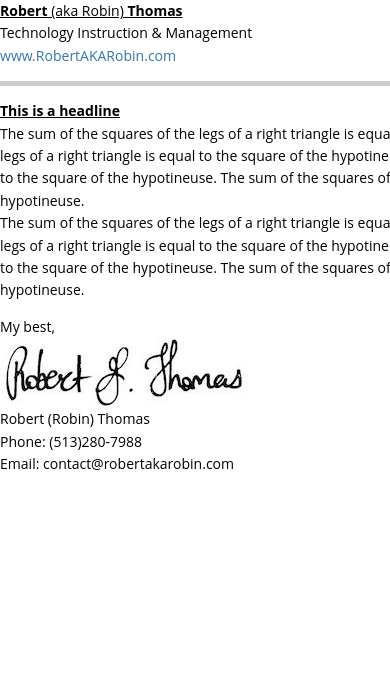
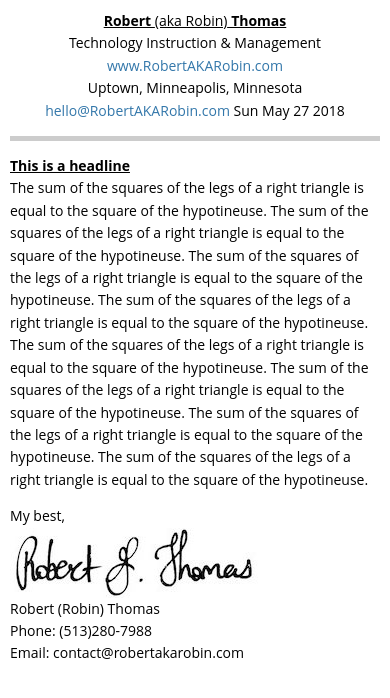
Before and after one commit to RobertAKARobin/robertakarobin.github.io, a PHP site: template templates/letter.html in a window 390 px wide; the page is wider, and only the part inside the window is pictured. Shown: the top 698 px of that part. Run offline with PHP 8.4, Linux system fonts and the light colour scheme; the template is opened without the code that fills it, so the values that code supplies are empty.

Commit message:
Added responsiveness

```diff
--- a/css/styles.css
+++ b/css/styles.css
@@ -16,35 +16,21 @@
   outline: none;
 }
 
-html, body {
-  position: relative;
+:root {
   font-family: "Open Sans", "Arial", sans-serif;
   font-size: 14px;
   line-height: 1.6em;
   width: 100%;
 }
 
+body {
+  position: relative;
+}
+
 section {
   clear: both;
   position: relative;
   margin-bottom: 1em;
-}
-
-.title header {
-  float: left;
-}
-.title address {
-  text-align: right;
-}
-.title address span {
-  display: block;
-}
-
-aside {
-  position: absolute;
-  top: 0;
-  right: 0;
-  text-align: right;
 }
 
 li {
@@ -107,11 +93,33 @@ img {
 }
 @media screen {
   body {
-    width: 8.5in;
     margin: 0 auto;
+    padding: 10px;
   }
 
   a {
     color: #37a;
   }
+
+  .title {
+    text-align: center;
+  }
 }
+@media print, screen and (min-width: 6.5in) {
+  aside {
+    position: absolute;
+    top: 0;
+    right: 0;
+    text-align: right;
+  }
+
+  .title {
+    text-align: left;
+  }
+}
+@media screen and (min-width: 9in) {
+  body {
+    width: 8.5in;
+    padding: 0;
+  }
+}
--- a/css/styles.scss
+++ b/css/styles.scss
@@ -15,41 +15,21 @@
 	outline:none;
 }
 
-html, body{
-	position:relative;
+:root{
 	font-family:"Open Sans", "Arial", sans-serif;
 	font-size:14px;
 	line-height:1.6em;
 	width:100%;
 }
-
+body{
+	position:relative;
+}
 section{
 	clear:both;
 	position:relative;
 	margin-bottom:1em;
-
-
 }
 
-.title{
-	header{
-		float:left;
-	}
-
-	address{
-		text-align:right;
-		span{
-			display:block;
-		}
-	}
-}
-
-aside{
-	position:absolute;
-	top:0;
-	right:0;
-	text-align:right;
-}
 li{
 	position:relative;
 	padding-left:1em;
@@ -108,10 +88,30 @@ img{
 }
 @media screen{
 	body{
-		width:8.5in;
 		margin:0 auto;
+		padding:10px;
 	}
 	a{
 		color:#37a;
 	}
+	.title{
+		text-align:center;
+	}
 }
+@media print, screen and (min-width: 6.5in){
+	aside{
+		position:absolute;
+		top:0;
+		right:0;
+		text-align:right;
+	}
+	.title{
+		text-align:left;
+	}
+}
+@media screen and (min-width: 9in){
+	body{
+		width:8.5in;
+		padding:0;
+	}
+}
```
Also changed, not shown: index.html (+15 -6 lines).
